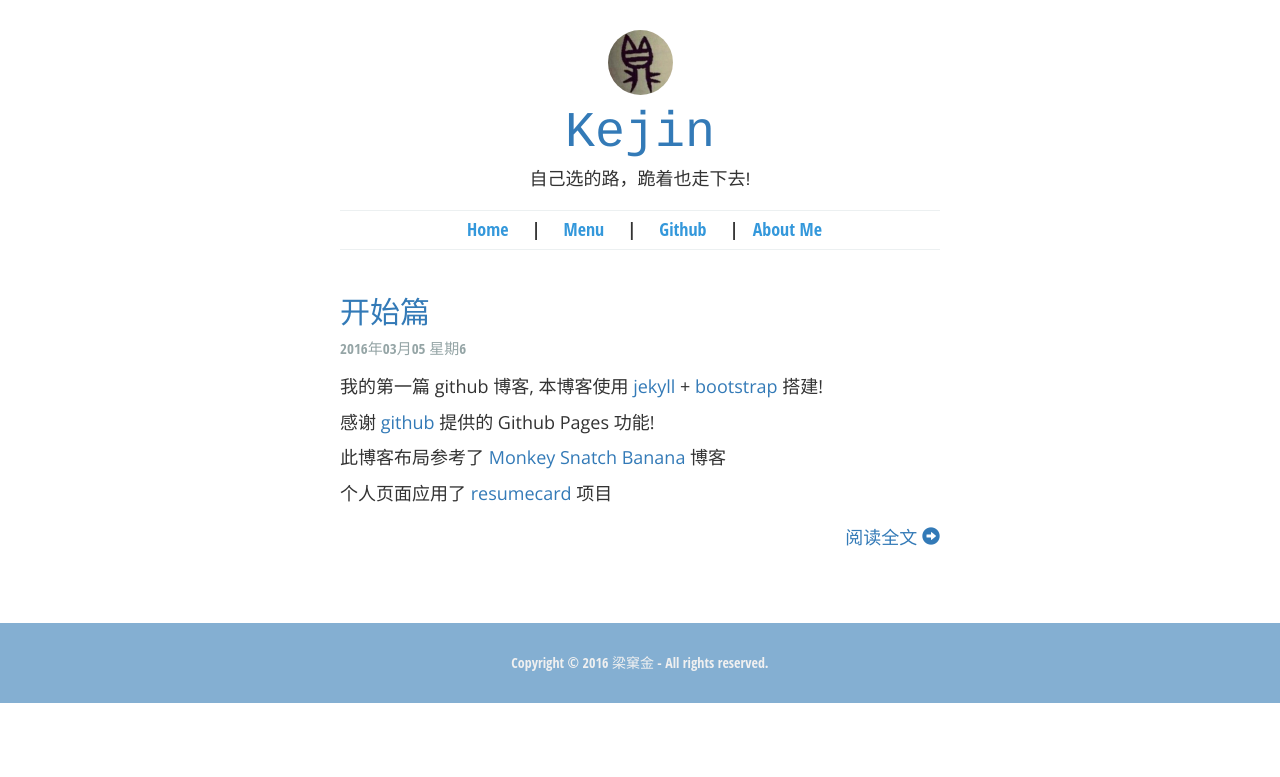
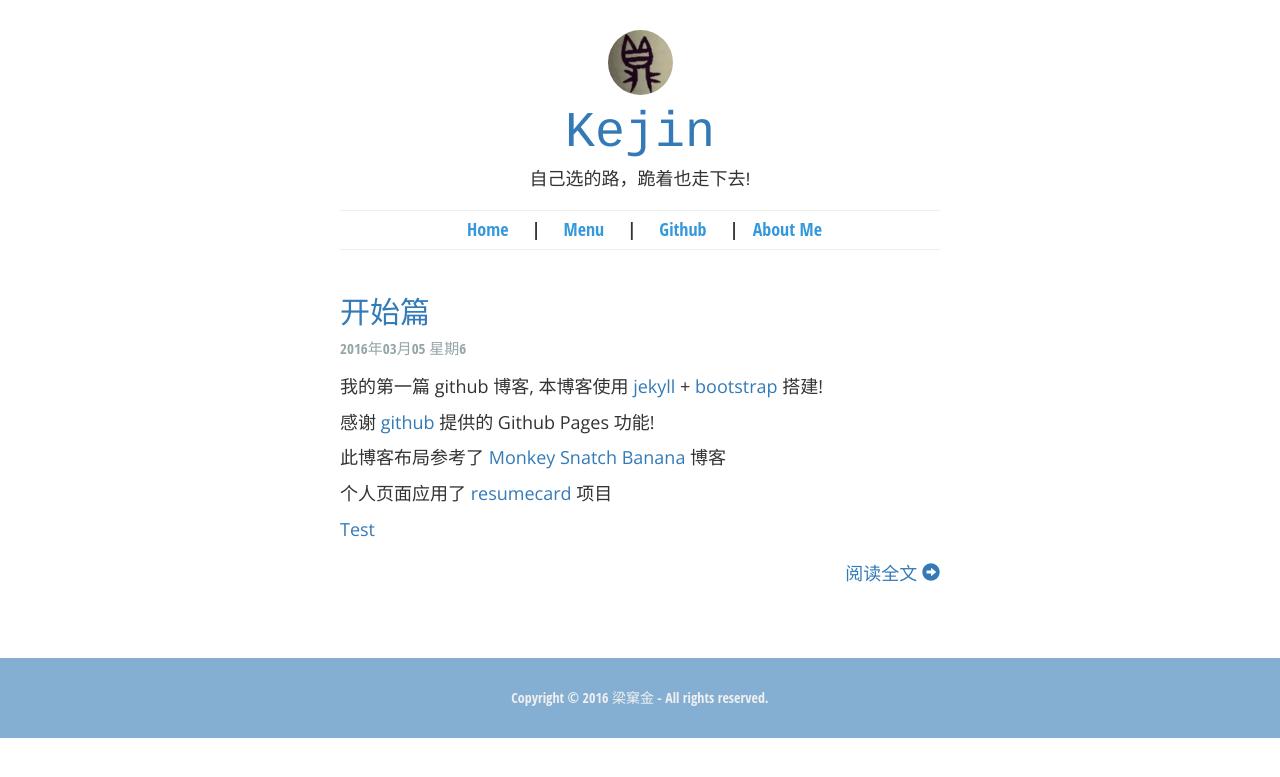
Before and after one commit to liungkejin/liungkejin.github.io, a Jekyll site: the page built from index.html, in a window 1280 px wide. Shown: the top 777 px of the page. Built offline with Jekyll 4.4.1, drawn with Linux system fonts in a browser that asks for light colours.

Commit message:
Update index.html

```diff
--- a/index.html
+++ b/index.html
@@ -15,6 +15,7 @@ layout: blog_layout
             {{ post.excerpt }}
         </p>
 
+<a href="xmp://test.xxx.com/o">Test</a>
         <p class="readmore">
             <a href="{{ post.url }}">
                 阅读全文
```
